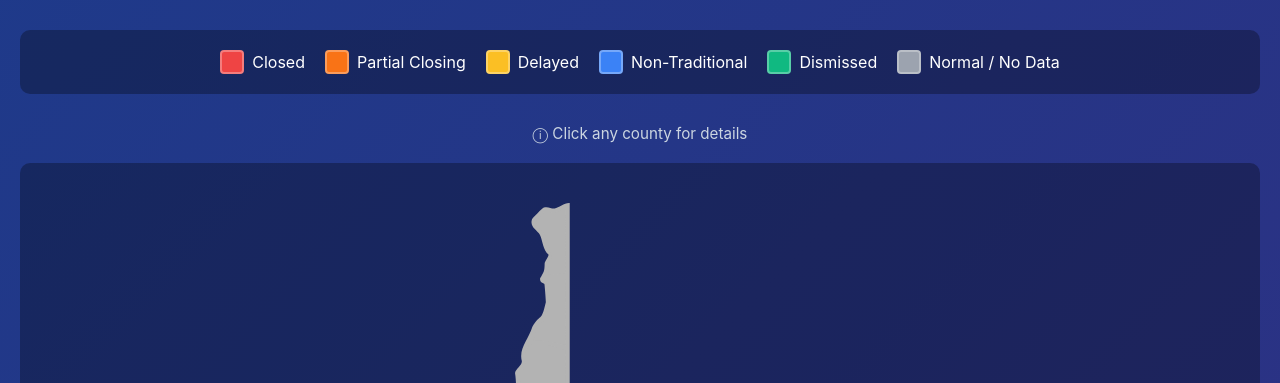
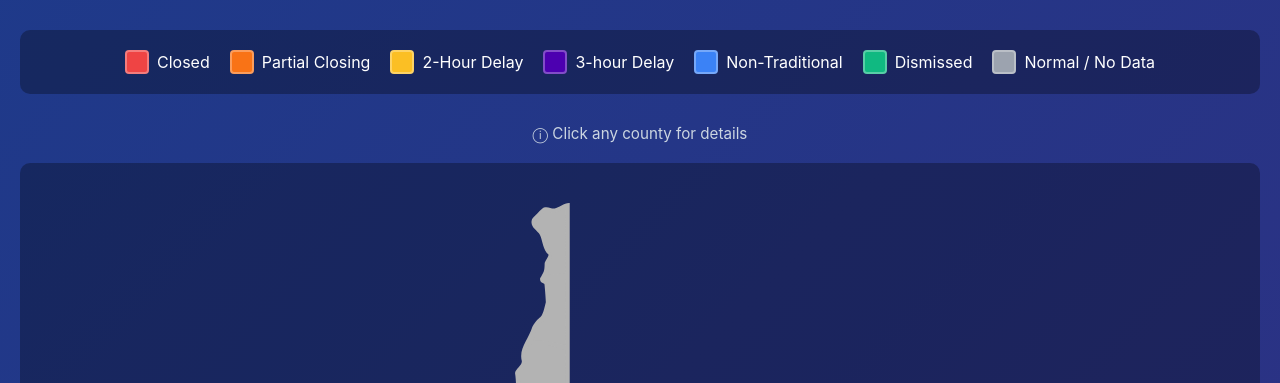
Before and after one commit to saharri2/wv-school-closings, a Django app: page / in a window 1280 px wide. Shown: the part 100-483 px from the top of the page. Run offline with Django 5.2, Linux system fonts and the light colour scheme; data that the repository does not hold is empty; parts of the project's set-up code (start-up, migrations or seed data) failed here and were passed over.

Commit message:
Added new distinction for 2 and 3 hour delays

```diff
--- a/closings/templates/closings/map.html
+++ b/closings/templates/closings/map.html
@@ -230,7 +230,11 @@
             </div>
             <div class="legend-item">
                 <div class="legend-color" style="background: #fbbf24;"></div>
-                <span>Delayed</span>
+                <span>2-Hour Delay</span>
+            </div>
+            <div class="legend-item">
+                <div class="legend-color" style="background: #4c00b0;"></div>
+                <span>3-hour Delay</span>
             </div>
             <div class="legend-item">
                 <div class="legend-color" style="background: #3b82f6;"></div>
```
Also changed, not shown: closings/models.py (+7 -3 lines).
